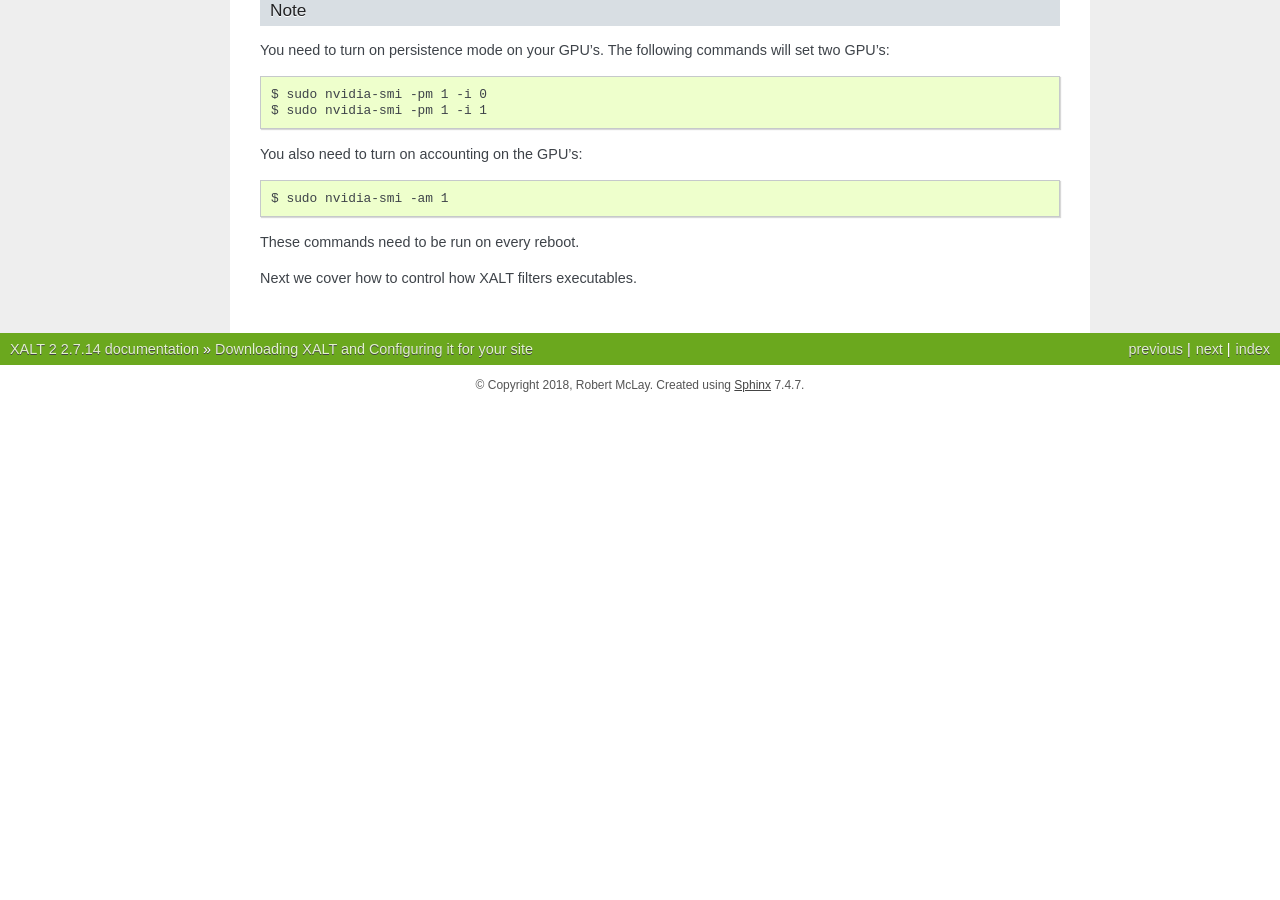
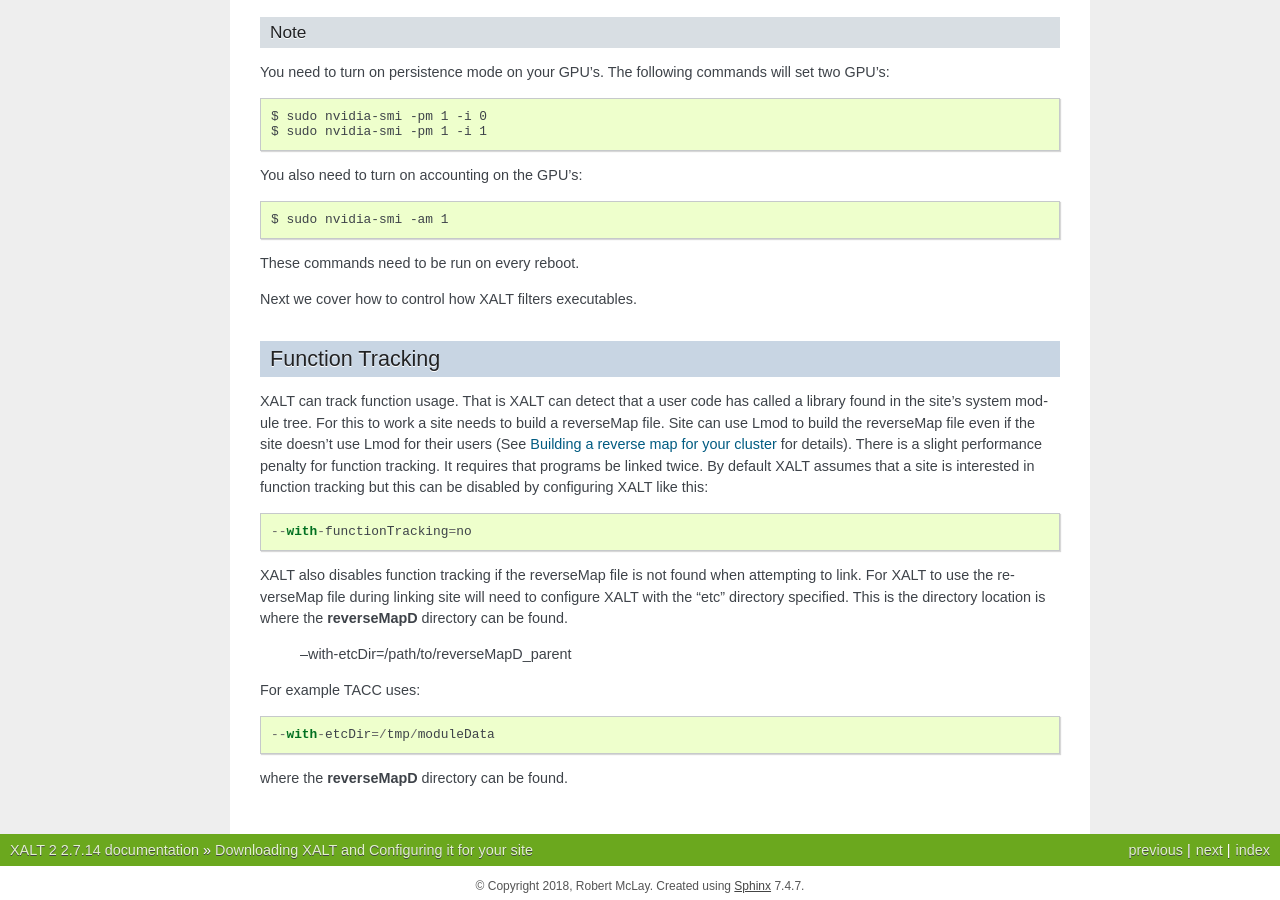
Before and after one commit to xalt/xalt, a Sphinx documentation site: the page built from docs/source/020_site_configuration.rst, in a window 1280 px wide and 900 px high, scrolled down 4181 px. Built offline with Sphinx 7.4.7, drawn with Linux system fonts in a browser that asks for light colours; before the commit the page ends 4586 px from its top, so only the background shows below that; some of the changed text lies outside the part shown.

Commit message:
update docs to explain function tracking and reverse map file

```diff
--- a/docs/source/020_site_configuration.rst
+++ b/docs/source/020_site_configuration.rst
@@ -11,6 +11,7 @@ namely the filtering is covered next.
 #. Specify how XALT should transmit data to a VM
 #. Track MPI and/or Non-MPI?
 #. Track GPU usage.
+#. Function tracking.
 
 Download XALT
 ^^^^^^^^^^^^^
@@ -253,3 +254,32 @@ These commands need to be run on every reboot.
 
 
 Next we cover how to control how XALT filters executables.
+
+Function Tracking
+^^^^^^^^^^^^^^^^^
+
+XALT can track function usage. That is XALT can detect that a user
+code has called a library found in the site's system module tree. For
+this to work a site needs to build a reverseMap file. Site can use
+Lmod to build the reverseMap file even if the site doesn't use Lmod
+for their users (See :ref:`reverseMap-label` for details).  There is a
+slight performance penalty for function tracking.  It requires that
+programs be linked twice.  By default XALT assumes that a site is
+interested in function tracking but this can be disabled by
+configuring XALT like this::
+
+    --with-functionTracking=no
+
+XALT also disables function tracking if the reverseMap file is not
+found when attempting to link.  For XALT to use the reverseMap file
+during linking site will need to configure XALT with the "etc"
+directory specified.  This is the directory location is where the
+**reverseMapD** directory can be found.
+
+     --with-etcDir=/path/to/reverseMapD_parent
+
+For example TACC uses::
+
+     --with-etcDir=/tmp/moduleData
+
+where the **reverseMapD** directory can be found.
--- a/docs/source/040_install_and_test.rst
+++ b/docs/source/050_install_and_test.rst
@@ -91,7 +91,7 @@ The following is a TCL modulefile::
   prepend-path  LD_PRELOAD      /opt/apps/xalt/xalt/\$LIB/libxalt_init.so
   prepend-path  COMPILER_PATH   /opt/apps/xalt/xalt/bin
 
-p  # Uncomment this to use XALT inside Singularity containers
+  # Uncomment this to use XALT inside Singularity containers
   #setenv SINGULARITYENV_LD_PRELOAD /opt/apps/xalt/xalt/\$LIB/libxalt_init.so
   #prepend-path  SINGULARITY_BINDPATH   /opt/apps/xalt/xalt
 
--- a/docs/source/070_loading_json_by_file.rst
+++ b/docs/source/070_loading_json_by_file.rst
@@ -55,3 +55,8 @@ run at the same time::
 
 This script should be run as root or an account which can transverse
 the directories that contain the json record files.
+
+As the above script shows, the reverseMapD directory is specified.
+A up-to-date version of the **xalt_rmapT.json** needs to be in that
+directory (See :ref:`reverseMap-label` for details on how to create
+that file).
--- a/docs/source/index.rst
+++ b/docs/source/index.rst
@@ -101,8 +101,8 @@ are divided into the following steps.
    010_prereqs
    020_site_configuration
    030_site_filtering
-   040_install_and_test
-   050_reverse_map
+   040_reverse_map
+   050_install_and_test
    060_setup_db
    070_loading_json_by_file
    080_loading_json_by_syslog
```
Also changed, not shown: docs/source/040_reverse_map.rst (added, +85 -0 lines), docs/source/050_reverse_map.rst (deleted, +0 -46 lines), docs/source/080_loading_json_by_syslog.rst (+5 -3 lines), 1 other file.
